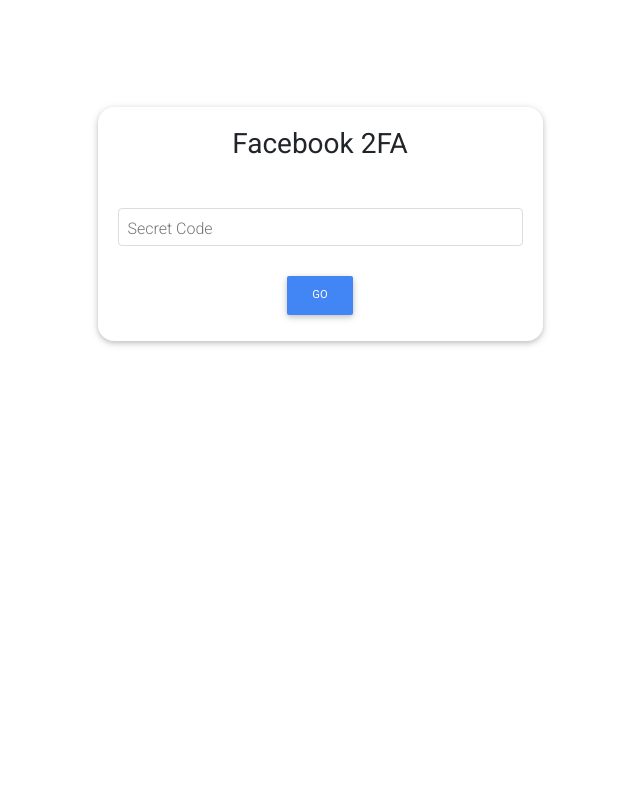
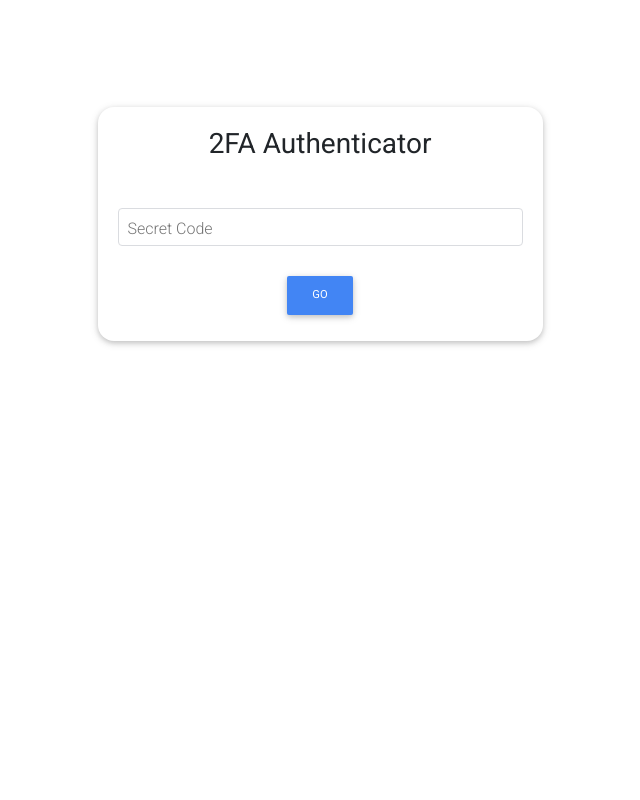
Before and after one commit to channdy/kh2fa, a Flask app: page / in a window 1280 px wide. Shown: the whole page, without its empty margins (320-960 px from the left). Run offline with Flask 2, Linux system fonts and the light colour scheme; some libraries are stand-ins or nearby versions.

Commit message:
change headline text

```diff
--- a/templates/index.html
+++ b/templates/index.html
@@ -19,7 +19,7 @@
                         <div class="col-12 col-md-8 col-lg-6 col-xl-5">
                             <div class="card shadow-2-strong" style="border-radius: 1rem;">
                                 <div class="card-body text-center">
-                                <h3 class="mb-5">Facebook 2FA</h3>
+                                <h3 class="mb-5">2FA Authenticator</h3>
                                 <div class="md-form md-outline">
                                     <input type="text" id="txtsecret" name="txtsecret" class="form-control" value="{{ secret }}">
                                     <label for="inputValidationEx67" data-error="wrong" data-success="right">Secret Code</label>
```
